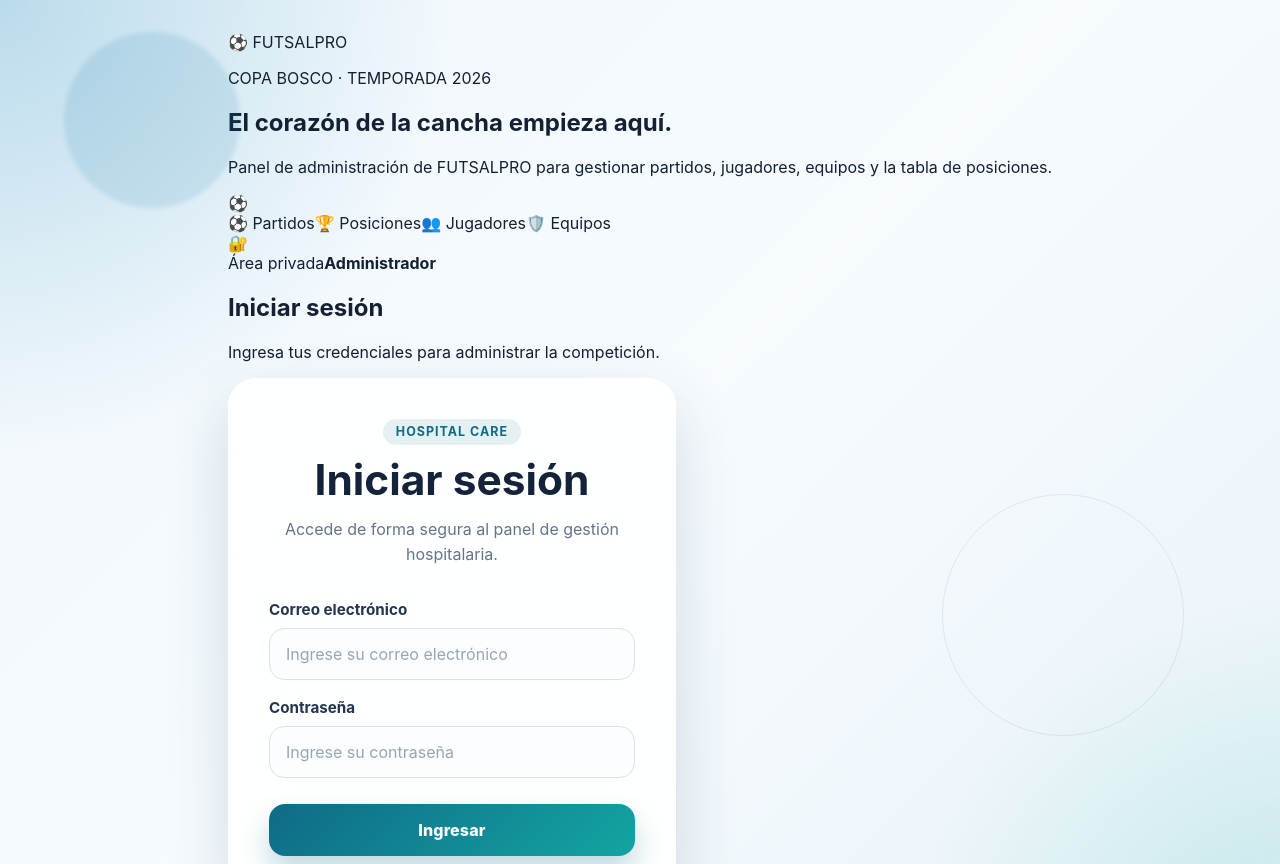
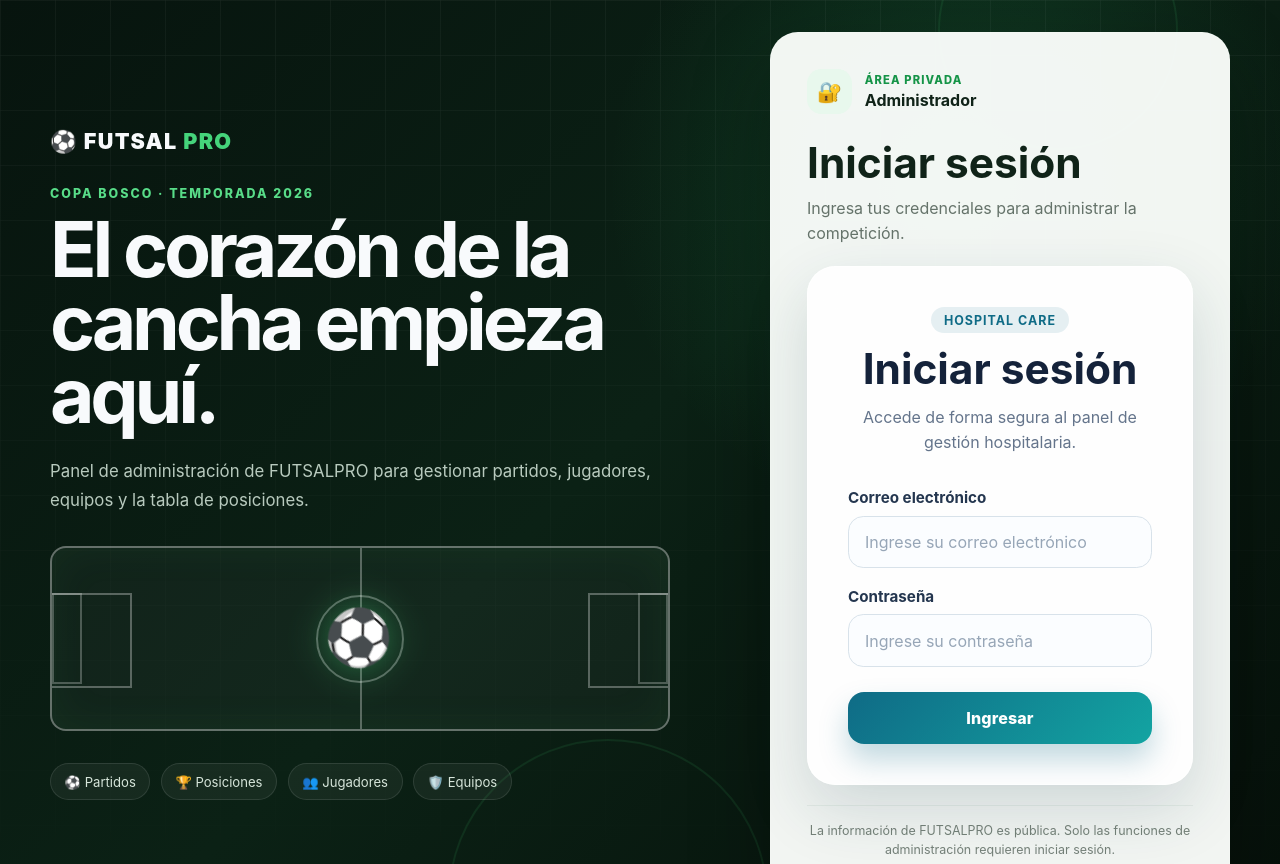
Before and after one commit to MAICK-JESUS/frontend-hospital, a React (Vite) app: page /login in a window 1280 px wide. Shown: the top 864 px of the page. Built offline with nearby package versions, Linux system fonts and the light colour scheme.

Commit message:
Rediseñar inicio de sesion con identidad visual de futsal

```diff
--- a/src/pages/auth/LoginPage.css
+++ b/src/pages/auth/LoginPage.css
@@ -1,35 +1,283 @@
 .login-page {
-  display: grid;
+  position: relative;
   min-height: 100vh;
-  place-items: center;
+  overflow: hidden;
   padding: 2rem;
-  overflow: hidden;
+  color: #f8fafc;
   background:
-    radial-gradient(circle at top left, rgba(48, 145, 196, 0.28), transparent 28rem),
-    radial-gradient(circle at bottom right, rgba(32, 178, 170, 0.2), transparent 24rem),
-    linear-gradient(135deg, #eff7fb 0%, #f7fbff 48%, #e9f3f8 100%);
+    radial-gradient(circle at 75% 20%, rgba(39, 184, 102, 0.2), transparent 22rem),
+    linear-gradient(135deg, #07140e 0%, #0b2115 48%, #06100a 100%);
 }
 
 .login-page::before {
-  position: fixed;
-  inset: 2rem auto auto 4rem;
-  width: 11rem;
-  height: 11rem;
+  position: absolute;
+  inset: 0;
   content: "";
-  border-radius: 999px;
-  background: rgba(15, 118, 160, 0.12);
-  filter: blur(2px);
+  opacity: 0.08;
+  background-image:
+    linear-gradient(rgba(255,255,255,0.5) 1px, transparent 1px),
+    linear-gradient(90deg, rgba(255,255,255,0.5) 1px, transparent 1px);
+  background-size: 55px 55px;
+  mask-image: linear-gradient(to bottom, black, transparent);
 }
 
-.login-page::after {
-  position: fixed;
-  right: 6rem;
-  bottom: 4rem;
-  width: 15rem;
-  height: 15rem;
+.login-layout {
+  position: relative;
+  z-index: 2;
+  display: grid;
+  grid-template-columns: minmax(0, 1.15fr) minmax(340px, 460px);
+  gap: clamp(2rem, 5vw, 6rem);
+  width: min(1180px, 100%);
+  min-height: calc(100vh - 4rem);
+  margin: 0 auto;
+  align-items: center;
+}
+
+.login-showcase {
+  padding: 1rem 0;
+}
+
+.login-brand {
+  display: inline-flex;
+  align-items: center;
+  gap: 0.35rem;
+  margin-bottom: 2rem;
+  font-size: 1.35rem;
+  font-weight: 900;
+  letter-spacing: 0.06em;
+}
+
+.login-brand span {
+  color: #45d47b;
+}
+
+.login-kicker {
+  margin: 0 0 0.8rem;
+  color: #58dc88;
+  font-size: 0.78rem;
+  font-weight: 800;
+  letter-spacing: 0.16em;
+}
+
+.login-showcase h1 {
+  max-width: 700px;
+  margin: 0;
+  font-size: clamp(2.8rem, 6vw, 5.7rem);
+  line-height: 0.95;
+  letter-spacing: -0.055em;
+}
+
+.login-description {
+  max-width: 610px;
+  margin: 1.5rem 0 2rem;
+  color: #b8cabe;
+  font-size: 1.05rem;
+  line-height: 1.7;
+}
+
+.login-court {
+  position: relative;
+  width: min(100%, 620px);
+  height: 185px;
+  overflow: hidden;
+  margin: 2rem 0;
+  border: 2px solid rgba(255,255,255,0.35);
+  border-radius: 1rem;
+  background: rgba(255,255,255,0.035);
+  box-shadow: inset 0 0 45px rgba(69,212,123,0.06);
+}
+
+.login-court::before,
+.login-court::after {
+  position: absolute;
+  top: 25%;
+  width: 80px;
+  height: 50%;
   content: "";
-  border: 1px solid rgba(21, 32, 51, 0.08);
+  border: 2px solid rgba(255,255,255,0.3);
+}
+
+.login-court::before {
+  left: -2px;
+  border-left: 0;
+}
+
+.login-court::after {
+  right: -2px;
+  border-right: 0;
+}
+
+.court-center-line {
+  position: absolute;
+  top: 0;
+  bottom: 0;
+  left: 50%;
+  width: 2px;
+  background: rgba(255,255,255,0.3);
+}
+
+.court-center-circle {
+  position: absolute;
+  top: 50%;
+  left: 50%;
+  width: 88px;
+  height: 88px;
+  border: 2px solid rgba(255,255,255,0.3);
+  border-radius: 50%;
+  transform: translate(-50%, -50%);
+}
+
+.court-goal {
+  position: absolute;
+  top: 25%;
+  width: 30px;
+  height: 50%;
+  border: 2px solid rgba(255,255,255,0.25);
+}
+
+.court-goal--left { left: 0; }
+.court-goal--right { right: 0; }
+
+.court-ball {
+  position: absolute;
+  top: 50%;
+  left: 50%;
+  font-size: 3.4rem;
+  filter: drop-shadow(0 0 18px rgba(69,212,123,0.45));
+  animation: loginBallSpin 4s linear infinite;
+}
+
+@keyframes loginBallSpin {
+  from { transform: translate(-50%, -50%) rotate(0deg); }
+  to { transform: translate(-50%, -50%) rotate(360deg); }
+}
+
+.login-features {
+  display: flex;
+  flex-wrap: wrap;
+  gap: 0.65rem;
+}
+
+.login-features span {
+  padding: 0.6rem 0.85rem;
+  border: 1px solid rgba(255,255,255,0.1);
   border-radius: 999px;
+  color: #d6e5da;
+  font-size: 0.82rem;
+  background: rgba(255,255,255,0.05);
+}
+
+.login-panel {
+  padding: 2.25rem;
+  border: 1px solid rgba(255,255,255,0.1);
+  border-radius: 1.75rem;
+  background: rgba(250,253,250,0.97);
+  box-shadow: 0 2rem 5rem rgba(0,0,0,0.3);
+}
+
+.login-panel__top {
+  display: flex;
+  align-items: center;
+  gap: 0.8rem;
+  margin-bottom: 1.75rem;
+}
+
+.admin-lock {
+  display: grid;
+  width: 45px;
+  height: 45px;
+  place-items: center;
+  border-radius: 0.9rem;
+  background: #e8f8ed;
+  font-size: 1.25rem;
+}
+
+.login-panel__top div {
+  display: grid;
+  gap: 0.15rem;
+  color: #102318;
+}
+
+.login-panel__eyebrow {
+  color: #159447;
+  font-size: 0.7rem;
+  font-weight: 800;
+  letter-spacing: 0.1em;
+  text-transform: uppercase;
+}
+
+.login-header {
+  margin-bottom: 1.25rem;
+}
+
+.login-header h2 {
+  margin: 0;
+  color: #102318;
+  font-size: clamp(2rem, 5vw, 2.65rem);
+  line-height: 1;
+}
+
+.login-header p {
+  margin: 0.75rem 0 0;
+  color: #65736a;
+  line-height: 1.55;
+}
+
+.login-public-note {
+  margin: 1.25rem 0 0;
+  padding-top: 1rem;
+  border-top: 1px solid #e3ebe5;
+  color: #758178;
+  font-size: 0.78rem;
+  line-height: 1.5;
+  text-align: center;
+}
+
+.login-background-ball {
+  position: absolute;
+  width: 240px;
+  height: 240px;
+  border: 2px solid rgba(69,212,123,0.1);
+  border-radius: 50%;
+}
+
+.login-background-ball--one {
+  top: -90px;
+  right: 8%;
+}
+
+.login-background-ball--two {
+  bottom: -130px;
+  left: 35%;
+  width: 320px;
+  height: 320px;
+}
+
+@media (max-width: 900px) {
+  .login-layout {
+    grid-template-columns: 1fr;
+    gap: 1.5rem;
+    max-width: 620px;
+  }
+
+  .login-showcase {
+    text-align: center;
+  }
+
+  .login-showcase h1,
+  .login-description {
+    margin-left: auto;
+    margin-right: auto;
+  }
+
+  .login-court {
+    margin-left: auto;
+    margin-right: auto;
+  }
+
+  .login-features {
+    justify-content: center;
+  }
 }
 
 @media (max-width: 520px) {
@@ -37,8 +285,30 @@
     padding: 1rem;
   }
 
-  .login-page::before,
-  .login-page::after {
-    display: none;
+  .login-layout {
+    min-height: calc(100vh - 2rem);
+  }
+
+  .login-showcase {
+    padding-top: 0;
+  }
+
+  .login-showcase h1 {
+    font-size: 2.65rem;
+  }
+
+  .login-court {
+    height: 125px;
+  }
+
+  .login-panel {
+    padding: 1.35rem;
+    border-radius: 1.25rem;
   }
 }
+
+@media (prefers-reduced-motion: reduce) {
+  .court-ball {
+    animation: none;
+  }
+}
```
